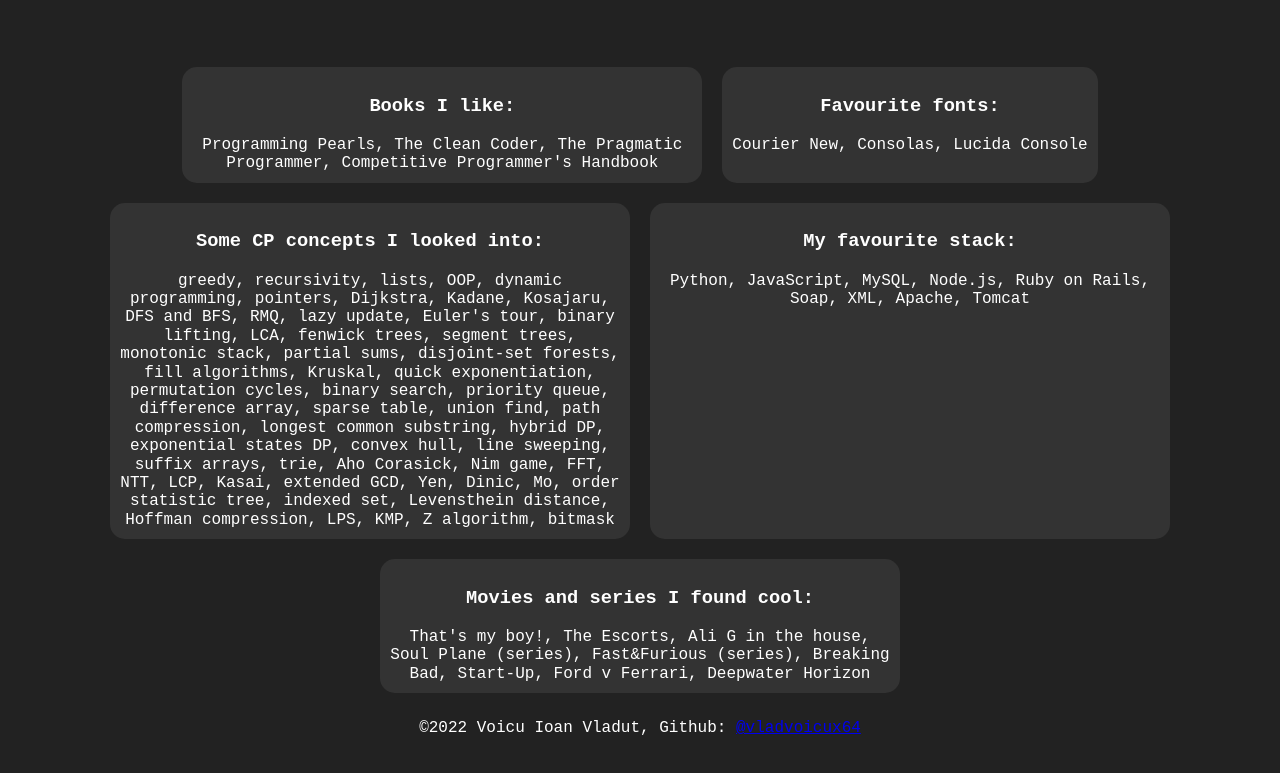
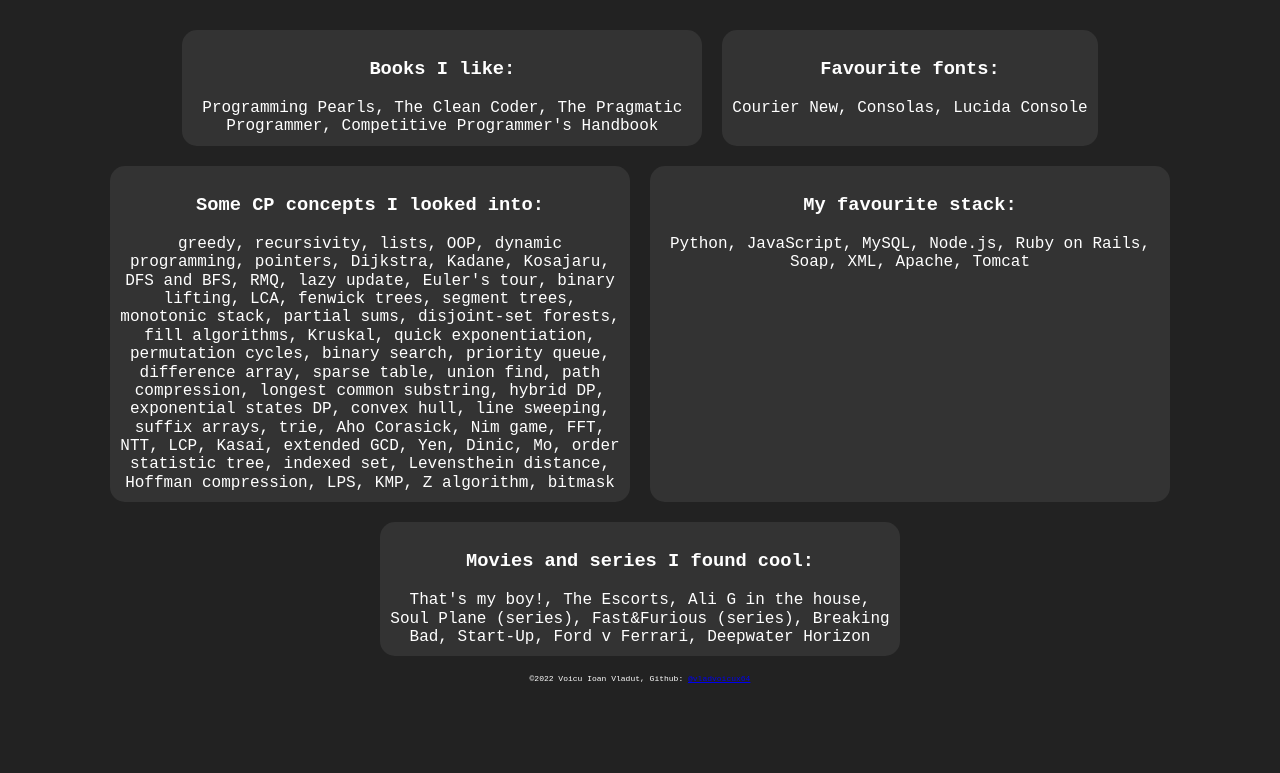
Before and after one commit to vladvoicux64/vladhomepage, a website built with Parcel: page index.html in a window 1280 px wide. Shown: the part 401-1174 px from the top of the page. After the commit the page ends 1153 px from the top, so only its background shows below. Built offline with nearby package versions, Linux system fonts and the light colour scheme.

Commit message:
Update main.css

```diff
--- a/css/main.css
+++ b/css/main.css
@@ -275,11 +275,10 @@
 
 .center {
   text-align: center;
-  font-size: 1.5em;
   margin: 60px;
 }
 .center.footer {
-  font-size: 1em;
+  font-size: 0.5em;
   margin-top: auto;
 }
 
```
